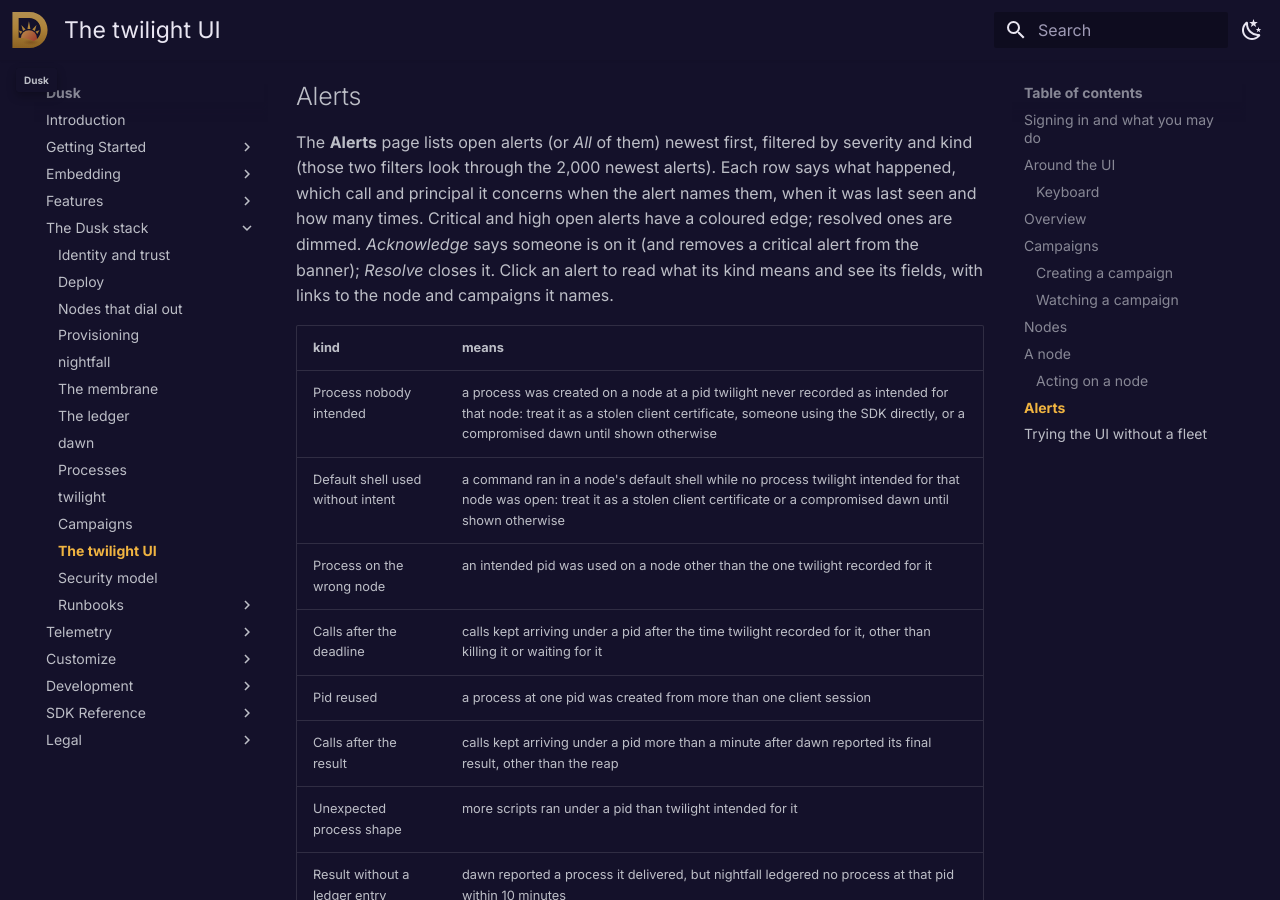
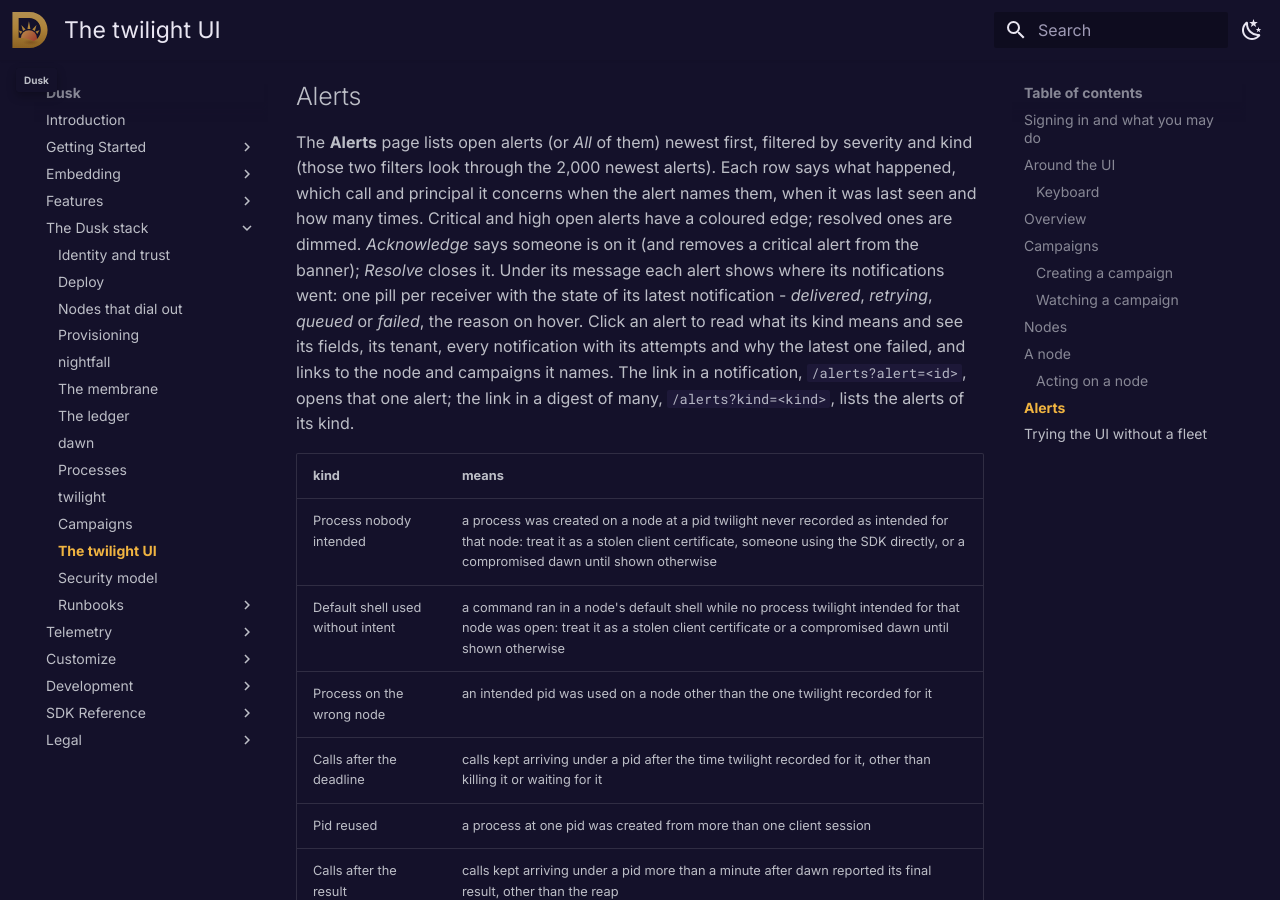
Before and after one commit to tomerze/dusk, an MkDocs documentation site: the page built from docs/docs/stack/ui.md, in a window 1280 px wide and 900 px high, scrolled down 9998 px. Built offline with MkDocs 1.6.1 and Material for MkDocs 9.7.7, drawn with Linux system fonts in a browser that asks for light colours; comment, search, counter and statistics services are not loaded.

Commit message:
Update docs for notifications on twilight's Alerts page
The UI guide describes the per-receiver notification pills under each
alert, the notifications and tenant in its detail, the /alerts?alert=<id>
link that opens one alert, and a digest's /alerts?kind=<kind> link.

```diff
--- a/docs/docs/stack/ui.md
+++ b/docs/docs/stack/ui.md
@@ -382,9 +382,14 @@
 Each row says what happened, which call and principal it concerns when the alert
 names them, when it was last seen and how many times. Critical and high open
 alerts have a coloured edge; resolved ones are dimmed. *Acknowledge* says someone is on it (and removes a
-critical alert from the banner); *Resolve* closes it. Click an alert to read
-what its kind means and see its fields, with links to the node and campaigns it
-names.
+critical alert from the banner); *Resolve* closes it. Under its message each
+alert shows where its notifications went: one pill per receiver with the state
+of its latest notification - *delivered*, *retrying*, *queued* or *failed*, the
+reason on hover. Click an alert to read what its kind means and see its fields,
+its tenant, every notification with its attempts and why the latest one failed,
+and links to the node and campaigns it names. The link in a notification,
+`/alerts?alert=<id>`, opens that one alert; the link in a digest of many,
+`/alerts?kind=<kind>`, lists the alerts of its kind.
 
 | kind | means |
 |------|-------|
```
